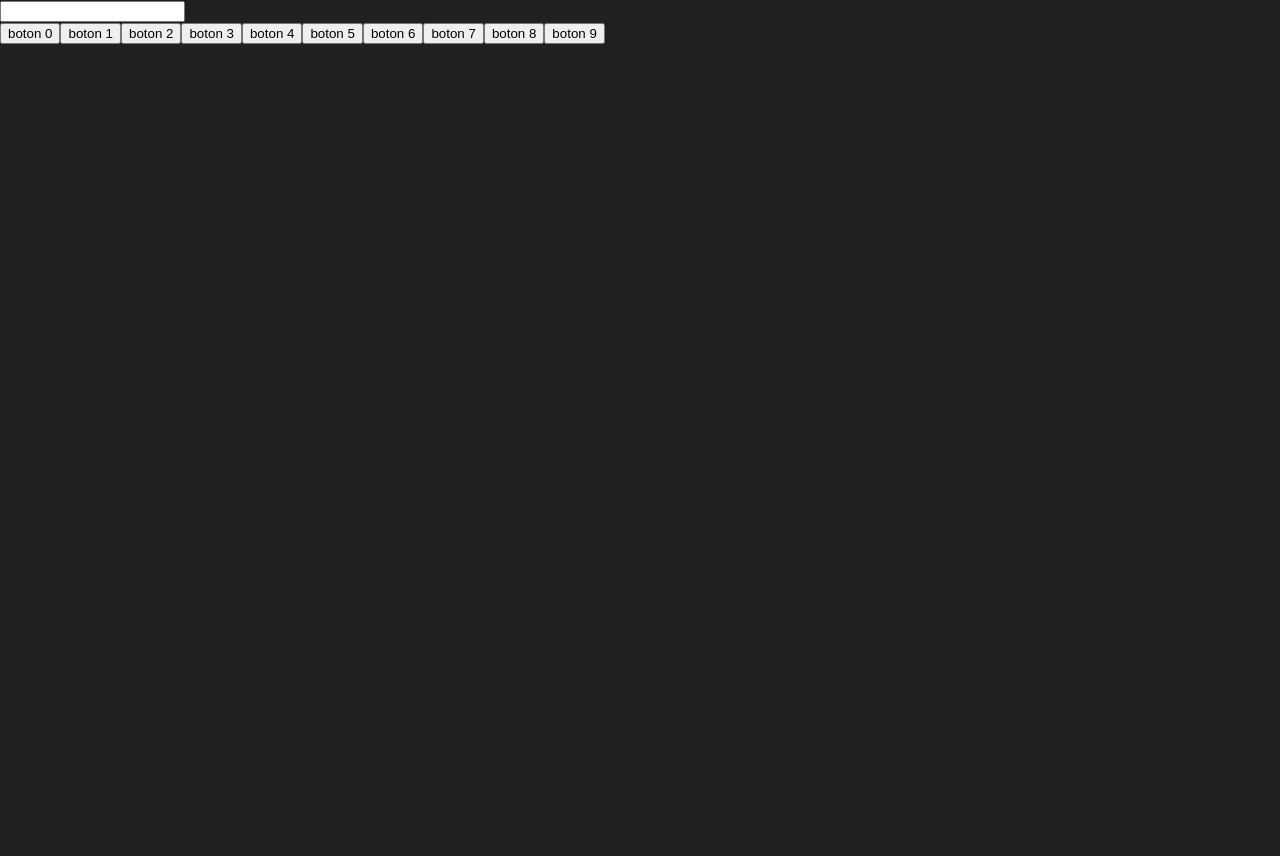
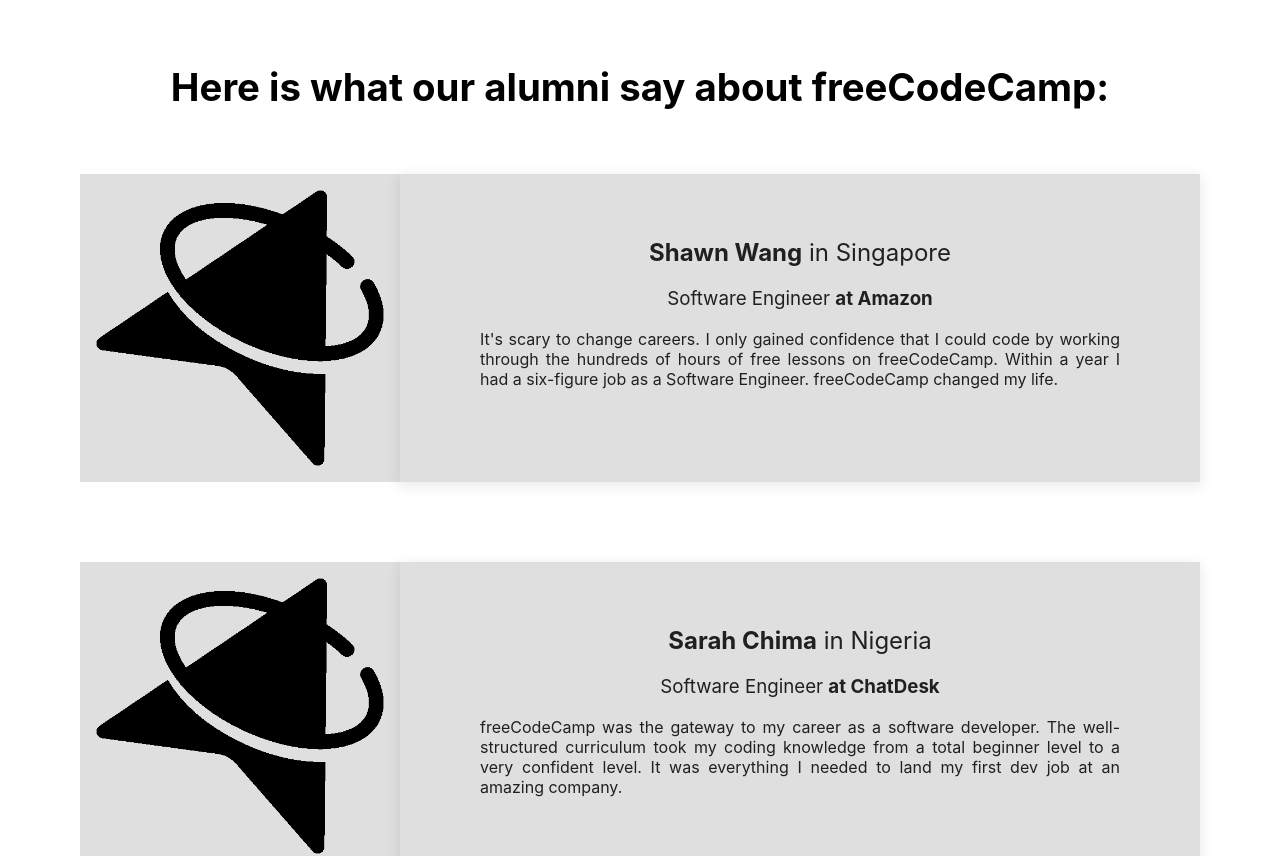
Before and after one commit to DeiviGT1/practica-react, a React (Create React App) app: page / in a window 1280 px wide. Shown: the top 856 px of the page. Before the commit the page ends 800 px from the top, so only its background shows below. Built offline with nearby package versions, Linux system fonts and the light colour scheme.

Commit message:
version final proyecto 1

```diff
--- a/src/App.js
+++ b/src/App.js
@@ -1,16 +1,28 @@
-import { Panel } from './panel';
-import Boton from './boton';
+import React from "react";
+import { Header } from "./header.jsx";
+import { Card } from "./card.jsx";
 
 const App = () => {
-
-
   return (
     <div>
-      <Panel/>
-      <Boton
-      numeros = {10}/>
+      <Header />
+      <Card
+        nombre="Shawn Wang in Singapore"
+        cargo="Software Engineer at Amazon"
+        experiencia="It's scary to change careers. I only gained confidence that I could code by working through the hundreds of hours of free lessons on freeCodeCamp. Within a year I had a six-figure job as a Software Engineer. freeCodeCamp changed my life."
+      />
+      <Card
+        nombre="Sarah Chima in Nigeria"
+        cargo="Software Engineer at ChatDesk"
+        experiencia="freeCodeCamp was the gateway to my career as a software developer. The well-structured curriculum took my coding knowledge from a total beginner level to a very confident level. It was everything I needed to land my first dev job at an amazing company."
+      />ƒ
+      <Card
+        nombre="Emma Bostian in Sweden"
+        cargo="Software Engineer at Spotify"
+        experiencia="I've always struggled with learning JavaScript. I've taken many courses but freeCodeCamp's course was the one which stuck. Studying JavaScript as well as data structures and algorithms on freeCodeCamp gave me the skills and confidence I needed to land my dream job as a software engineer at Spotify."
+      />
     </div>
   );
 };
 
-export default App
+export default App;
--- a/src/boton.js
+++ /dev/null
@@ -1,17 +0,0 @@
-function Boton(props) {
-
-    const numbers = Array.from({ length: props.numeros }, (_, i) => i);
-    const handleClick = (number) => {
-        console.log(number);
-      }
-
-    return(
-        <div>
-        {numbers.map(number => (
-            <button key={number} onClick={() => handleClick(number)}>boton {number}</button>
-        ))}
-        </div>
-    )
-}
-
-export default Boton
--- /dev/null
+++ b/src/card.css
@@ -0,0 +1,36 @@
+.card{
+    display: flex;
+    margin-left: 5rem;
+    margin-bottom: 5rem;
+}
+
+.card img{
+    width: 18rem;
+    height: auto;
+    padding-right: 3rem;
+    background-color: #dfdfdf;
+    padding: 1rem;
+}
+
+.text{
+    text-align: center;
+    background-color: #dfdfdf;
+    color: #202020;
+    box-shadow: 0 3px 13px 1px rgba(0, 0, 0, 9%);
+    margin-right: 5rem;
+}
+
+.text h2{
+    margin-top: 4rem;
+    font-weight: normal;
+}
+
+.text h3{
+    font-weight: normal;
+}
+
+.text p{
+    margin-left: 5rem;
+    margin-right: 5rem;
+    text-align: justify;
+}
--- /dev/null
+++ b/src/card.jsx
@@ -0,0 +1,22 @@
+import MyImage from "./images.png"
+import "./card.css"
+
+function Card(props){
+    return(
+        <div className="card">
+            <img
+            src={MyImage}/>
+            <div className="text">
+                <h2><strong>{props.nombre.split(" ").slice(0, 2).join(" ")}</strong>
+                &nbsp;{props.nombre.split(" ").slice(2).join(" ")}</h2>
+
+                <h3>{props.cargo.split(" ").slice(0,2).join(" ")}
+                &nbsp;<strong>{props.cargo.split(" ").slice(2).join(" ")}</strong></h3>
+
+                <p>{props.experiencia}</p>
+            </div>
+        </div>
+    )
+}
+
+export {Card}
--- /dev/null
+++ b/src/header.css
@@ -0,0 +1,6 @@
+.header{
+    text-align: center;
+    margin-top: 4rem;
+    margin-bottom: 4rem;
+    font-size: 120%;
+}
--- /dev/null
+++ b/src/header.jsx
@@ -0,0 +1,12 @@
+import MyImage from './images.png'
+import './header.css'
+
+function Header(){
+    return(
+        <div className="header">
+            <h1>Here is what our alumni say about freeCodeCamp:</h1>
+        </div>
+    )
+}
+
+export {Header}
--- a/src/index.css
+++ b/src/index.css
@@ -5,8 +5,8 @@
     sans-serif;
   -webkit-font-smoothing: antialiased;
   -moz-osx-font-smoothing: grayscale;
-  background-color: #202020;
-  color: white;
+  background-color: white;
+  color: black;
 }
 
 code {
--- a/src/panel.js
+++ /dev/null
@@ -1,7 +0,0 @@
-function Panel (){
-    return(
-        <input className="text"></input>
-    )
-}
-
-export {Panel}
```
Also changed, not shown: src/images.png.
